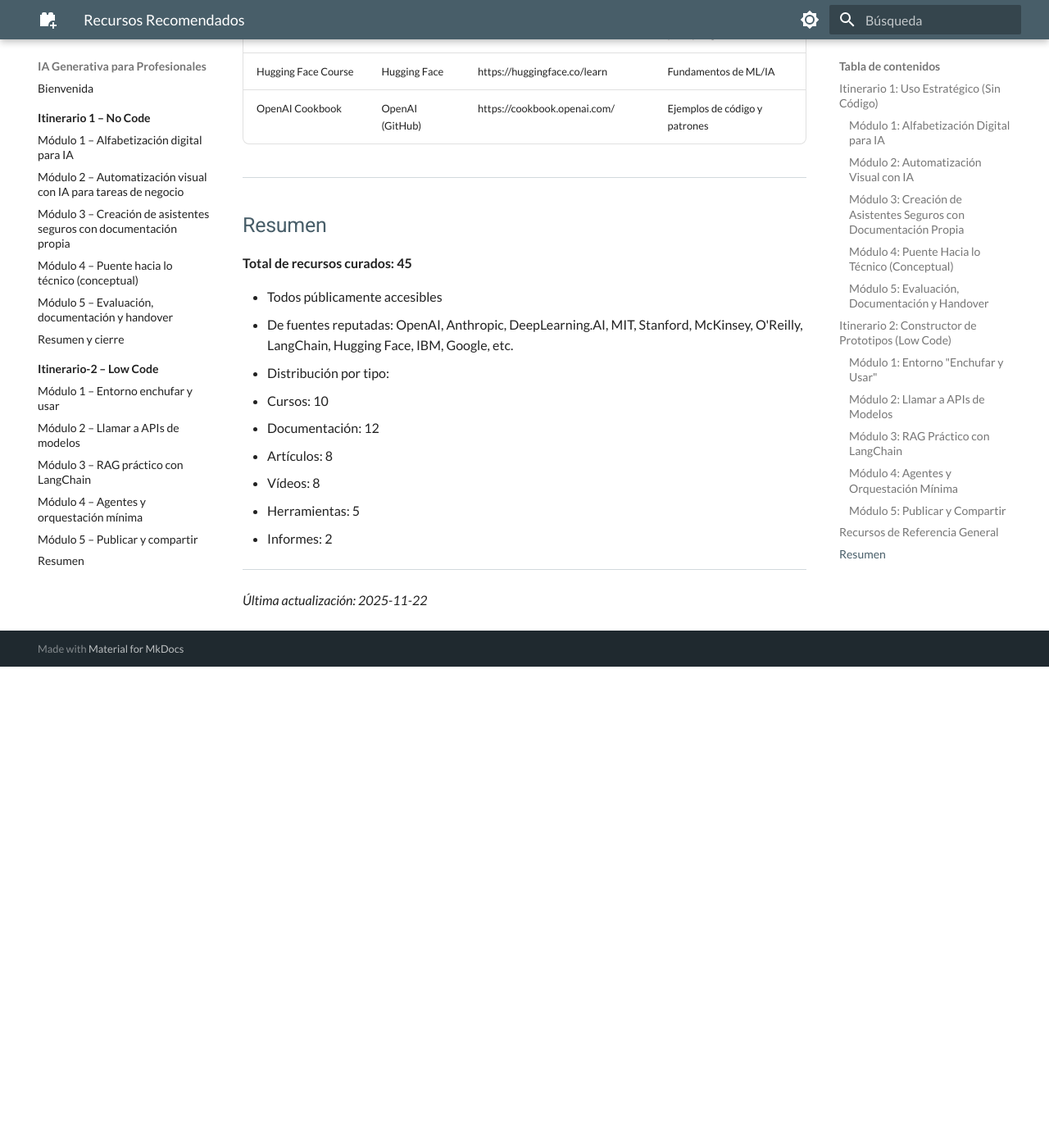
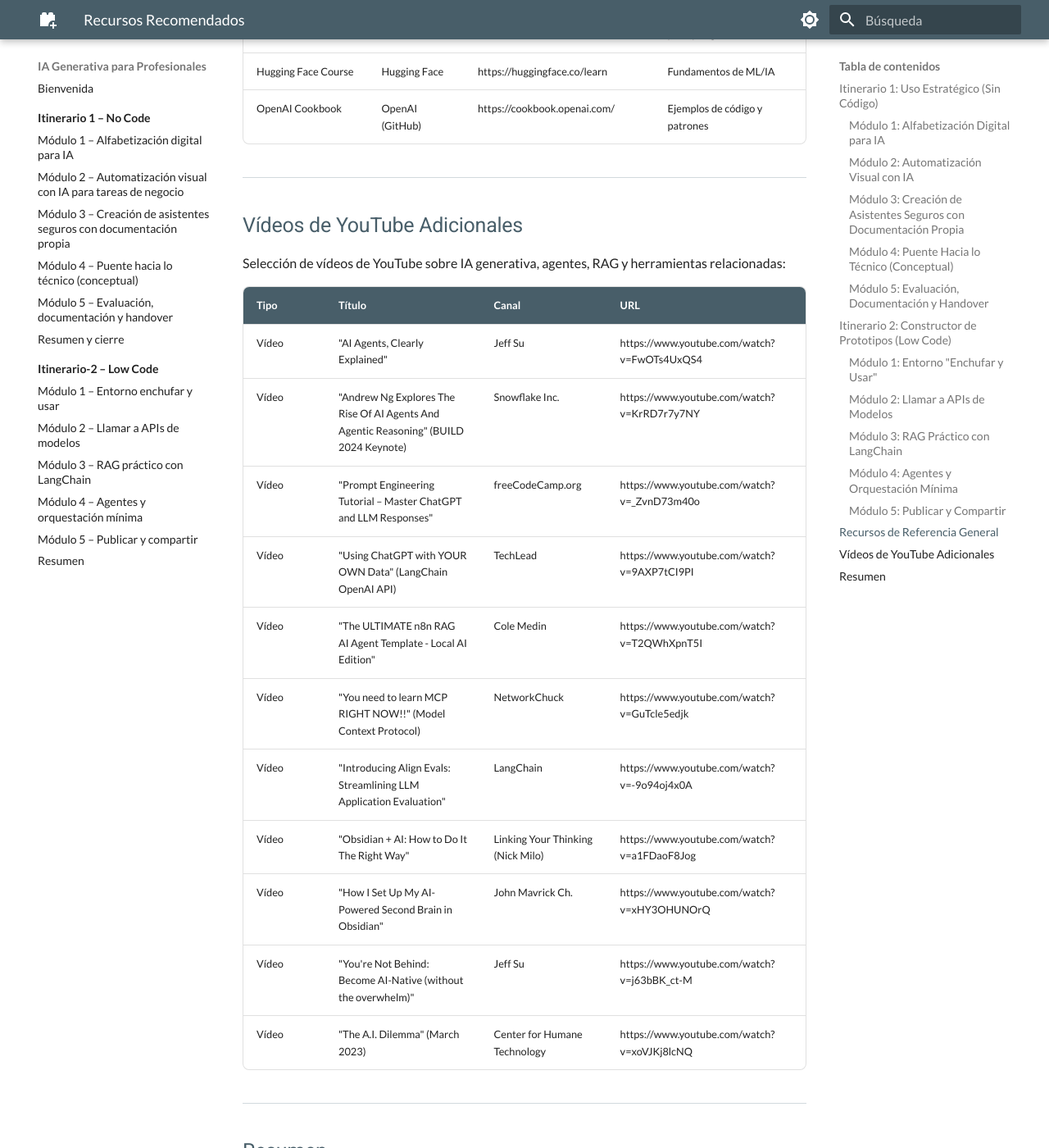
Before and after one commit to jcordovilla/curso-ia-generativa-profesionales, an MkDocs documentation site: the page built from docs/recursos-recomendados.md, in a window 1280 px wide and 1400 px high, scrolled down 5530 px. Shown: the whole window at 82% size. Built offline with MkDocs 1.6.1 and Material for MkDocs 9.7.7, drawn with Linux system fonts in a browser that asks for light colours; before the commit the page ends 6343 px from its top, so only the background shows below that; some of the changed text lies outside the part shown.

Commit message:
Add YouTube videos to modules and recursos-recomendados
Module additions:
- Módulo 4 (Itinerario 2): Jeff Su "AI Agents Explained", Andrew Ng keynote
- Módulo 2 (Itinerario 1): Cole Medin n8n RAG template
- Módulo 4 (Itinerario 1): NetworkChuck MCP video

recursos-recomendados.md:
- Added 11 AI-related videos from personal YouTube playlists
- Updated total count to 56 resources

Other:
- Removed emoji from main heading

🤖 Generated with [Claude Code](https://claude.com/claude-code)

Co-Authored-By: Claude <noreply@anthropic.com>

```diff
--- a/docs/recursos-recomendados.md
+++ b/docs/recursos-recomendados.md
@@ -137,9 +137,29 @@ Recursos transversales útiles a lo largo de todo el curso:
 
 ---
 
+## Vídeos de YouTube Adicionales
+
+Selección de vídeos de YouTube sobre IA generativa, agentes, RAG y herramientas relacionadas:
+
+| Tipo | Título | Canal | URL |
+|------|--------|-------|-----|
+| Vídeo | "AI Agents, Clearly Explained" | Jeff Su | https://www.youtube.com/watch?v=FwOTs4UxQS4 |
+| Vídeo | "Andrew Ng Explores The Rise Of AI Agents And Agentic Reasoning" (BUILD 2024 Keynote) | Snowflake Inc. | https://www.youtube.com/watch?v=KrRD7r7y7NY |
+| Vídeo | "Prompt Engineering Tutorial – Master ChatGPT and LLM Responses" | freeCodeCamp.org | https://www.youtube.com/watch?v=_ZvnD73m40o |
+| Vídeo | "Using ChatGPT with YOUR OWN Data" (LangChain OpenAI API) | TechLead | https://www.youtube.com/watch?v=9AXP7tCI9PI |
+| Vídeo | "The ULTIMATE n8n RAG AI Agent Template - Local AI Edition" | Cole Medin | https://www.youtube.com/watch?v=T2QWhXpnT5I |
+| Vídeo | "You need to learn MCP RIGHT NOW!!" (Model Context Protocol) | NetworkChuck | https://www.youtube.com/watch?v=GuTcle5edjk |
+| Vídeo | "Introducing Align Evals: Streamlining LLM Application Evaluation" | LangChain | https://www.youtube.com/watch?v=-9o94oj4x0A |
+| Vídeo | "Obsidian + AI: How to Do It The Right Way" | Linking Your Thinking (Nick Milo) | https://www.youtube.com/watch?v=a1FDaoF8Jog |
+| Vídeo | "How I Set Up My AI-Powered Second Brain in Obsidian" | John Mavrick Ch. | https://www.youtube.com/watch?v=xHY3OHUNOrQ |
+| Vídeo | "You're Not Behind: Become AI-Native (without the overwhelm)" | Jeff Su | https://www.youtube.com/watch?v=j63bBK_ct-M |
+| Vídeo | "The A.I. Dilemma" (March 2023) | Center for Humane Technology | https://www.youtube.com/watch?v=xoVJKj8lcNQ |
+
+---
+
 ## Resumen
 
-**Total de recursos curados: 45**
+**Total de recursos curados: 56**
 
 - Todos públicamente accesibles
 - De fuentes reputadas: OpenAI, Anthropic, DeepLearning.AI, MIT, Stanford, McKinsey, O'Reilly, LangChain, Hugging Face, IBM, Google, etc.
@@ -147,7 +167,7 @@ Recursos transversales útiles a lo largo de todo el curso:
   - Cursos: 10
   - Documentación: 12
   - Artículos: 8
-  - Vídeos: 8
+  - Vídeos: 19
   - Herramientas: 5
   - Informes: 2
 
```
Also changed, not shown: docs/index.md (+1 -1 lines), docs/itinerario-1/modulo-2-automatizacion-visual-negocio.md (+1 -0 lines), docs/itinerario-1/modulo-4-puente-hacia-lo-tecnico-conceptual.md (+1 -0 lines), docs/itinerario-2/modulo-4-agentes-y-orquestacion-minima.md (+2 -0 lines).
